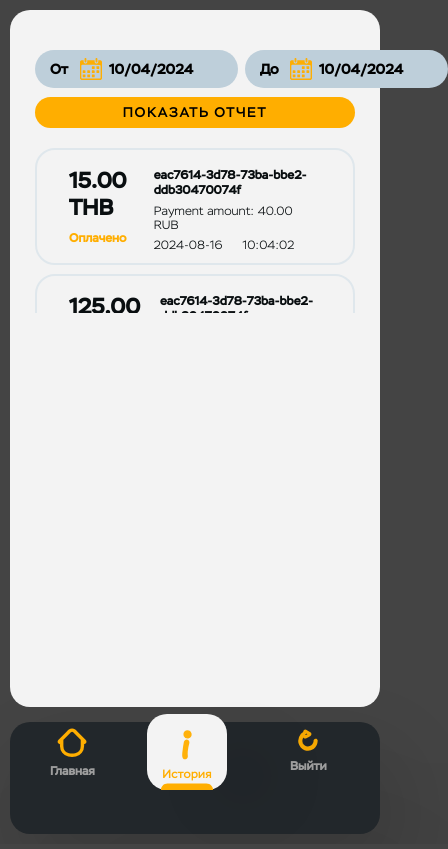
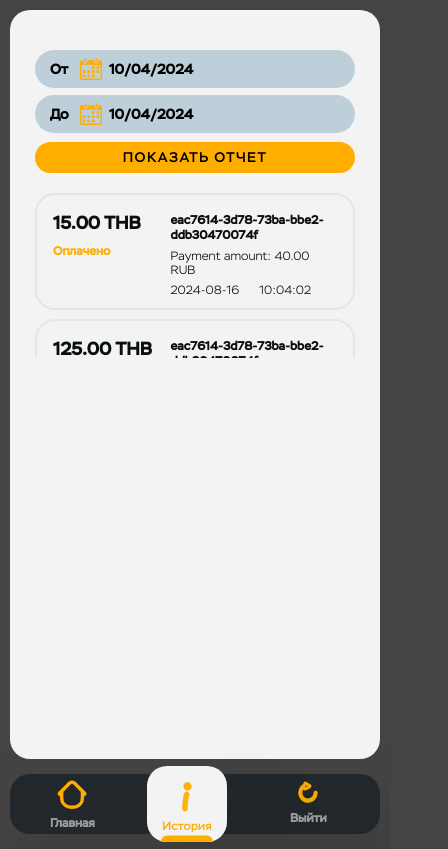
Before and after one commit to ZinnatullinSultan/MoneyShop, a plain HTML site: page history.html in a window 390 px wide. Shown: the whole page, 448 px wide, since content can reach past the window. Drawn offline with Linux system fonts and the light colour scheme.

Commit message:
history page

```diff
--- a/css/history.css
+++ b/css/history.css
@@ -242,6 +242,7 @@ button {
   border: 2px solid #dfe7ec;
   border-radius: 20px;
   margin-bottom: 9px;
+  gap: 20px;
 }
 .card-history__amount {
   font-weight: 700;
@@ -268,8 +269,12 @@ button {
   color: #090e10;
   margin-bottom: 7px;
 }
+.card-history__left{
+  width: 168px; /*Размер левой части */
+}
 .card-history__right {
   font-size: 12px;
+  width: 260px; /*Отступы в карточках оплаты одинаковые*/
   color: #090e10;
 }
 .card-history__date-container {
--- a/css/media-history.css
+++ b/css/media-history.css
@@ -9,7 +9,17 @@
   }
   .date__input {
     width: 100%;
-}
+  }
+  /* поля ввода даты */
+  .date__filters{
+    flex-direction: column;
+  }
+  .card-history__amount{
+    font-size: 18px;
+  }
+  /* .card-history__left {
+    width: 168px;
+  } */
 }
 @media (max-width: 550px) {
   .menu__item{
@@ -47,7 +57,11 @@
   }
   .date__button {
     width: 100%;
-}
+  }
+  .main{
+    padding: 20px 25px 35px;
+    margin-bottom: 15px;
+  }
 }
 @media (max-width: 420px) {
   .menu__item--active{
@@ -80,10 +94,6 @@
   .menu__text {
     font-size: 12px;
   }
-  .main{
-    padding: 20px 25px 35px;
-    margin-bottom: 15px;
-  }
   body{
     padding: 10px;
   }
@@ -97,6 +107,7 @@
   }
   .footer{
     height: 50px;
+    min-height: auto; /* Меню прыгать и растягиваться не должно больше */
   }
   .card-history:last-child {
     margin-bottom: 0;
@@ -155,5 +166,10 @@
   }
   .report__text:last-child {
     margin-bottom: 18px;
+  }
 }
+@media (max-width: 400px){
+  .card-history{
+    padding: 17px 16px 11px; /*отступы карточки для нормального отображения */
+  }
 }
--- a/history.html
+++ b/history.html
@@ -134,11 +134,11 @@
         </div>
         <div class="history__card card-history">
           <div class="card-history__left">
-            <div class="card-history__amount">12.00 THB</div>
+            <div class="card-history__amount">120000.00 THB</div>
             <div class="card-history__status card-history__status--wait">Ожидает</div>
           </div>
           <div class="card-history__right">
-            <div class="card-history__code">eac7614-3d78-73ba-bbe2-ddb30470074f</div>
+            <div class="card-history__code">eac7614-3d78-73ba-bbe2-ddb3047</div>
             <div class="card-history__payment-amount">Payment amount: <span class="payment__amount">32.00 RUB</span></div>
             <div class="card-history__date-container">
               <div class="card-history__date">2024-08-16</div>
@@ -148,7 +148,7 @@
         </div>
         <div class="history__card card-history">
           <div class="card-history__left">
-            <div class="card-history__amount">15.00 THB</div>
+            <div class="card-history__amount">4.00 THB</div>
             <div class="card-history__status card-history__status--success">Оплачено</div>
           </div>
           <div class="card-history__right">
```
